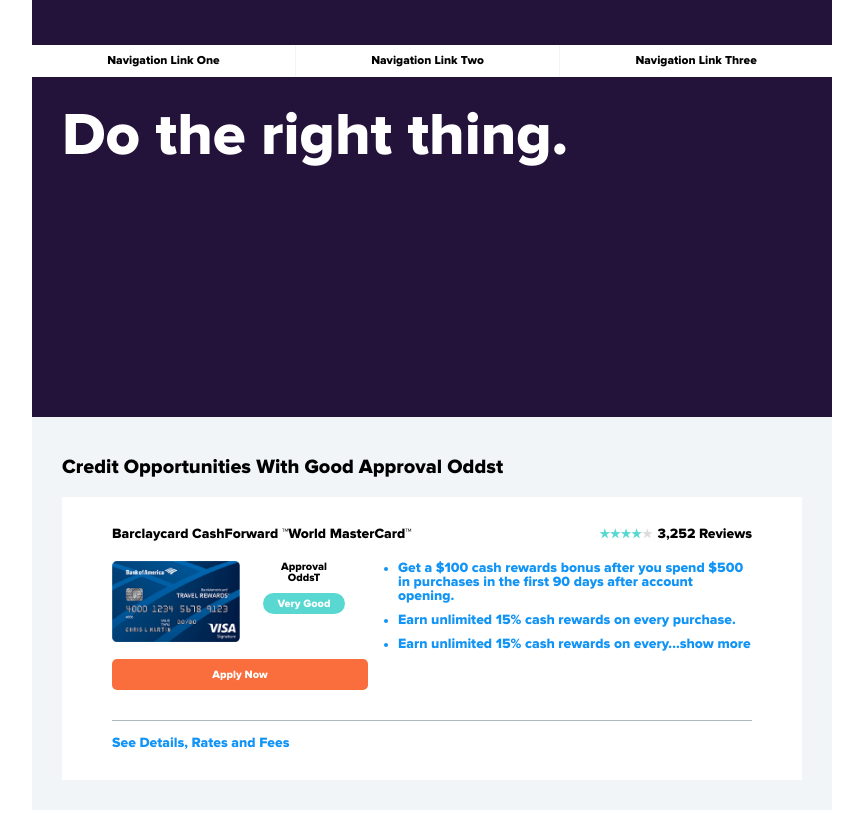
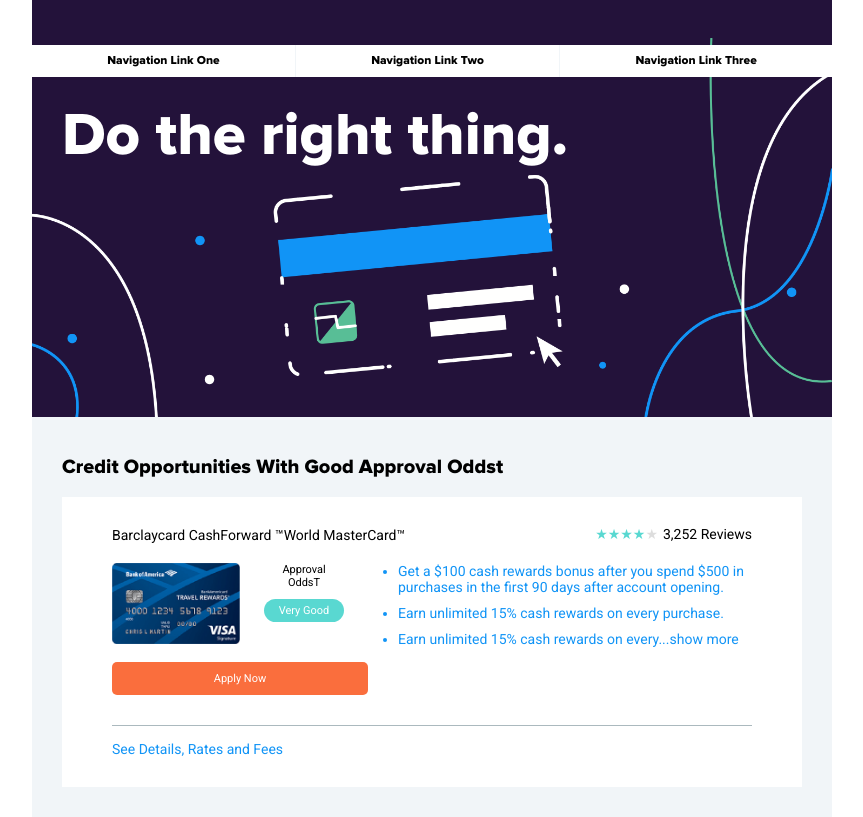
Before and after one commit to erperejildo/Angular8-test, an Angular app: page /home in a window 1280 px wide. Shown: the whole page, without its empty margins (208-1071 px from the left). Built offline with nearby package versions, Linux system fonts and the light colour scheme.

Commit message:
fixed header div

```diff
--- a/src/app/app-routing.module.ts
+++ b/src/app/app-routing.module.ts
@@ -11,7 +11,6 @@
   },
   {
     path: 'page-one',
-    data: { animation: 'isRight' },
     loadChildren: () =>
       import('./pages/page-one/page-one.module').then(
         m => m.PageOneComponentModule
--- a/src/app/app.component.html
+++ b/src/app/app.component.html
@@ -2,9 +2,9 @@
   <div id="header-container">
     <app-navigation-bar></app-navigation-bar>
     <div id="title"><a routerLink="/home">Do the right thing.</a></div>
-    <div id="page-container">
-      <router-outlet></router-outlet>
-    </div>
+  </div>
+  <div id="page-container">
+    <router-outlet></router-outlet>
   </div>
 
   <app-login-popup *ngIf="navigationService.showLogin"></app-login-popup>
```
